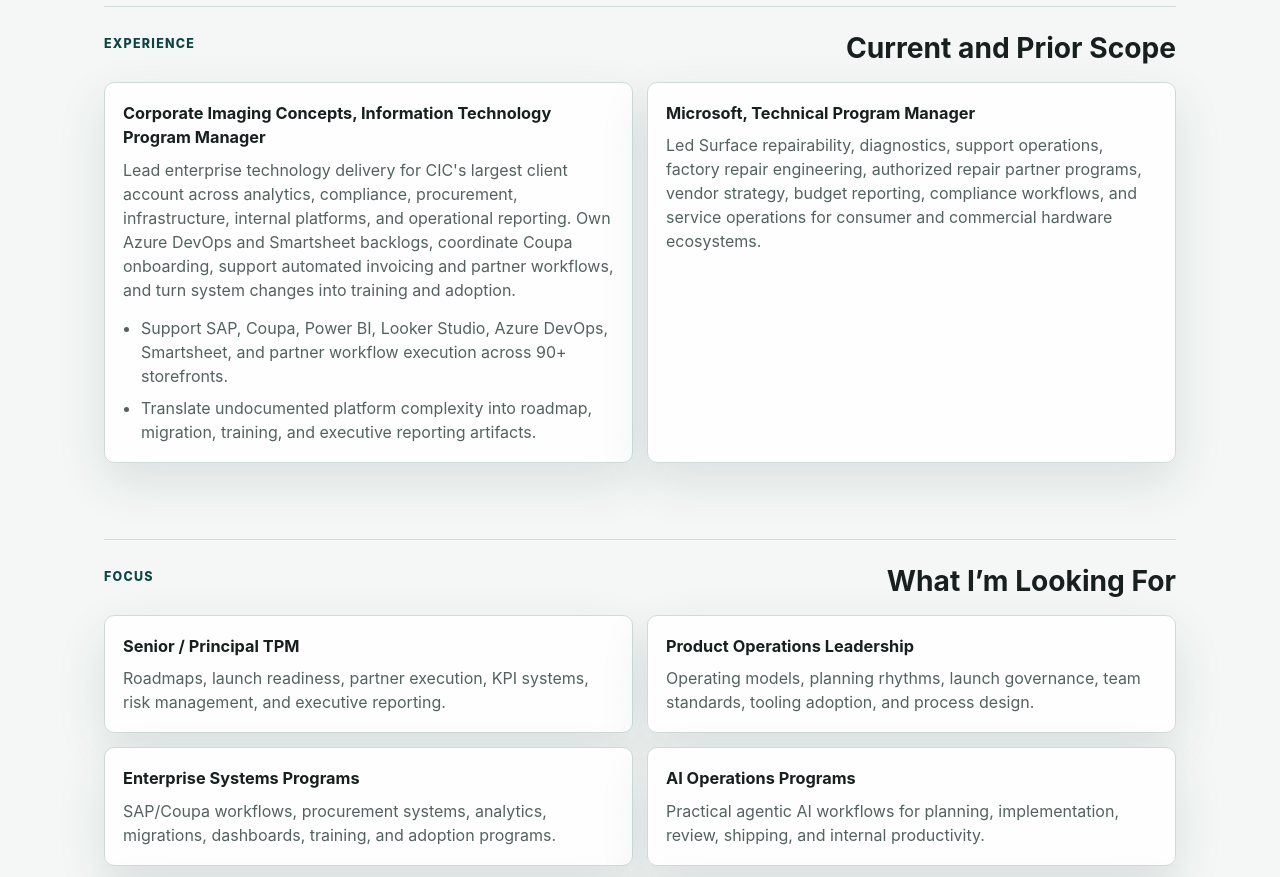
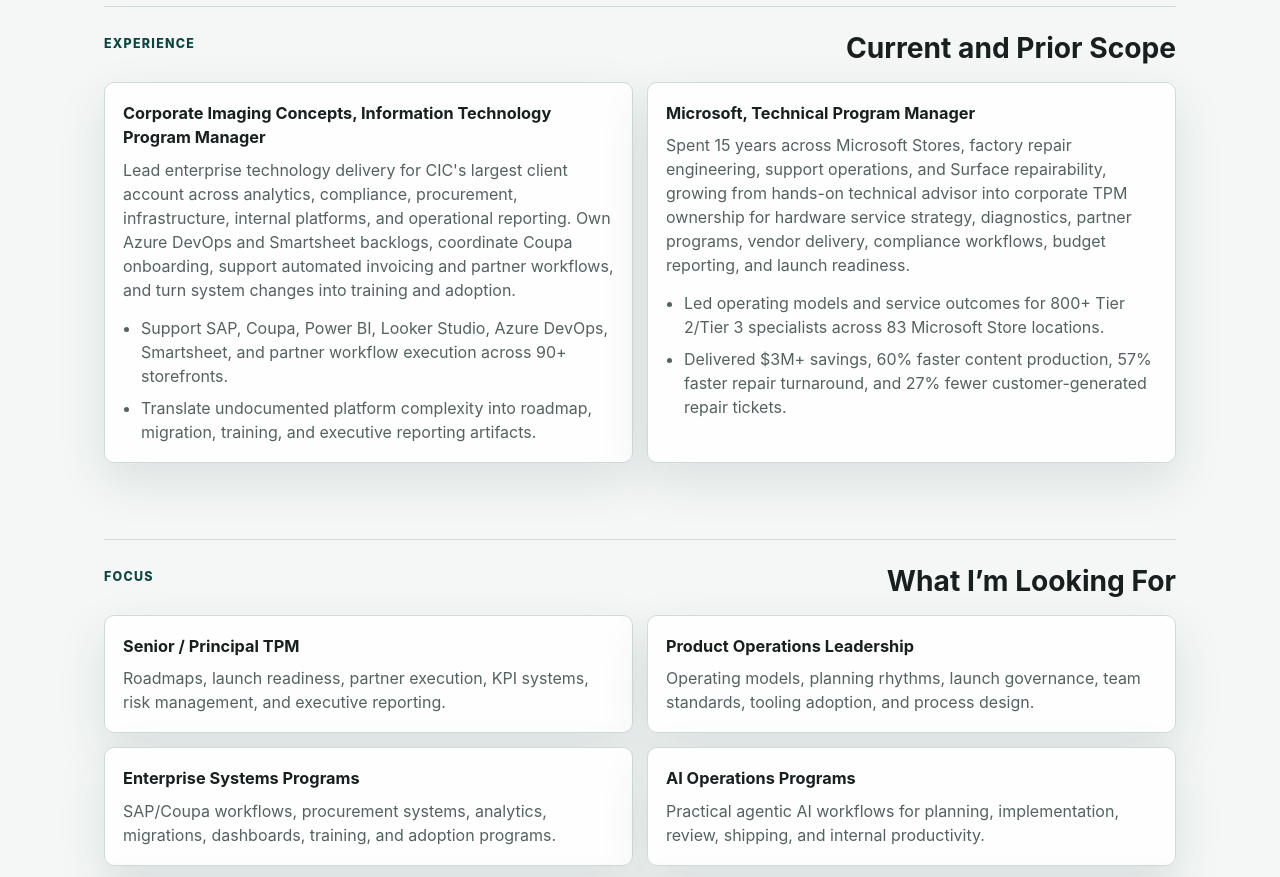
Before and after one commit to BrandedTamarasu-glitch/BrandedTamarasu-glitch.github.io, a plain HTML site: page index.html in a window 1280 px wide. Shown: the part 2060-2937 px from the top of the page. Drawn offline with Linux system fonts and the light colour scheme.

Commit message:
Strengthen Microsoft experience summary

```diff
--- a/index.html
+++ b/index.html
@@ -182,10 +182,15 @@
           <article>
             <h3>Microsoft, Technical Program Manager</h3>
             <p>
-              Led Surface repairability, diagnostics, support operations, factory repair engineering,
-              authorized repair partner programs, vendor strategy, budget reporting, compliance workflows,
-              and service operations for consumer and commercial hardware ecosystems.
+              Spent 15 years across Microsoft Stores, factory repair engineering, support operations,
+              and Surface repairability, growing from hands-on technical advisor into corporate TPM
+              ownership for hardware service strategy, diagnostics, partner programs, vendor delivery,
+              compliance workflows, budget reporting, and launch readiness.
             </p>
+            <ul class="compact-list">
+              <li>Led operating models and service outcomes for 800+ Tier 2/Tier 3 specialists across 83 Microsoft Store locations.</li>
+              <li>Delivered $3M+ savings, 60% faster content production, 57% faster repair turnaround, and 27% fewer customer-generated repair tickets.</li>
+            </ul>
           </article>
         </div>
       </section>
```
